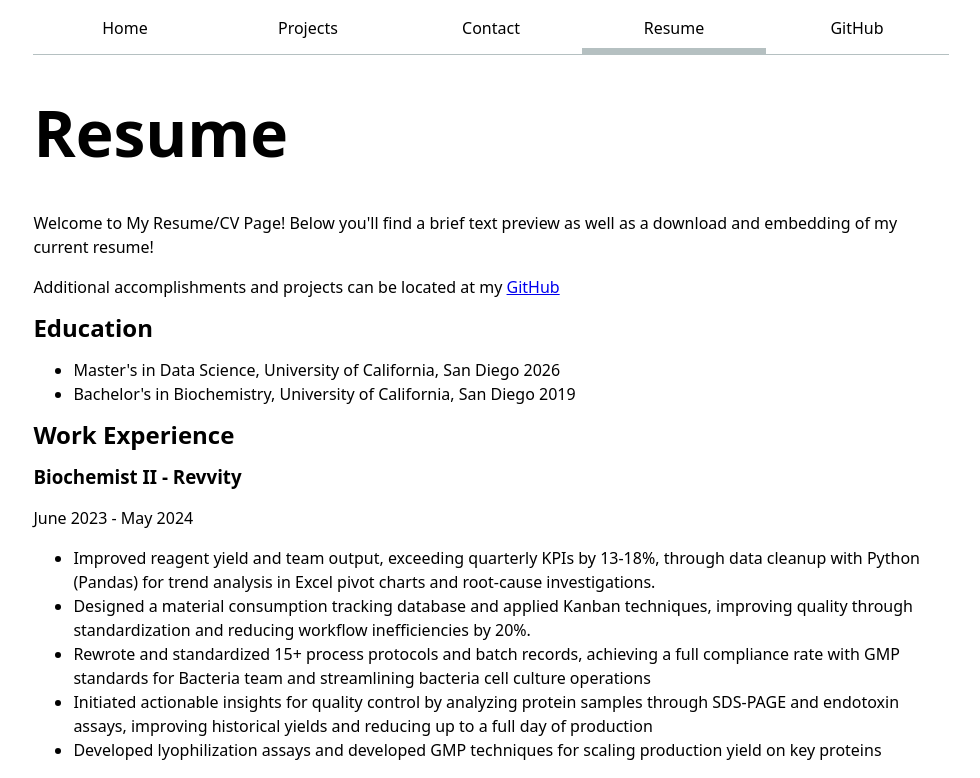
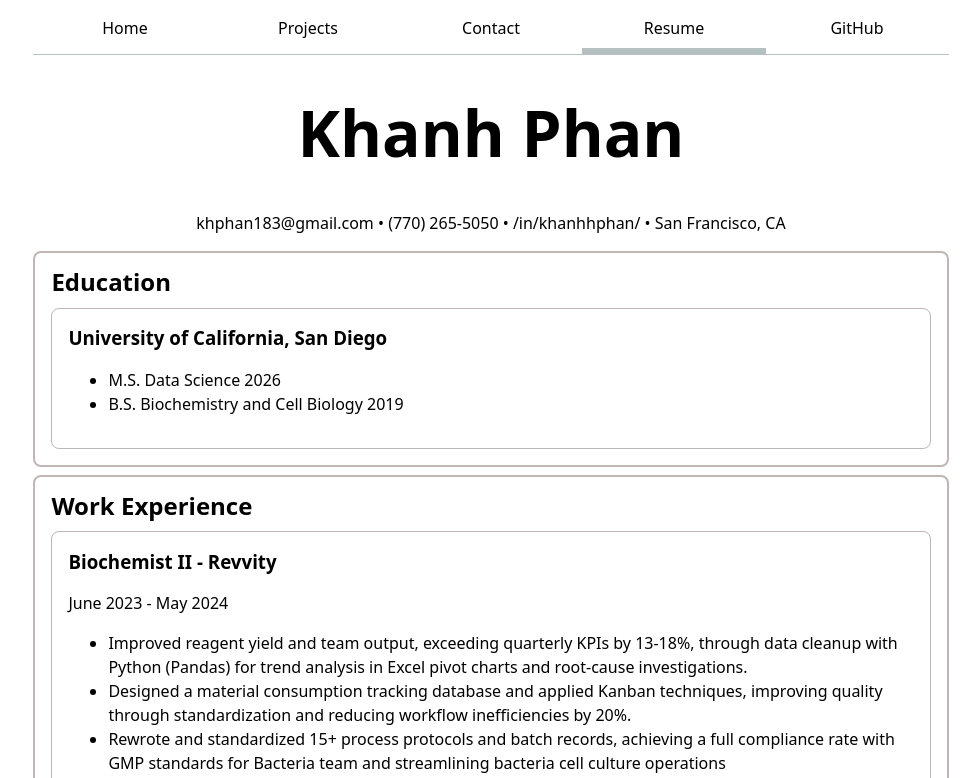
Before and after one commit to k-phantastic/vis_class_portfolio, a plain HTML site: page resume/index.html in a window 1280 px wide. Shown: the top 778 px of the page, without its empty margins (149-1129 px from the left). Drawn offline with Linux system fonts and the light colour scheme.

Commit message:
Additional changes to resume page

```diff
--- a/resume/index.html
+++ b/resume/index.html
@@ -14,21 +14,25 @@
         <a href="index.html" class="current">Resume</a>
         <a href="https://github.com/k-phantastic" target="_blank">GitHub</a>
     </nav>
-
-    <h1>Resume</h1>
-    <p>Welcome to My Resume/CV Page! Below you'll find a brief text preview as well as a download and embedding of my current resume!</p>
-    <p>Additional accomplishments and projects can be located at my <a href="https://github.com/k-phantastic" target="_blank">GitHub</a></p>
+<div class ="resume-page">
+    <header class="resume-header">
+        <h1>Khanh Phan</h1>
+        <p>khphan183@gmail.com • (770) 265-5050 • /in/khanhhphan/ • San Francisco, CA</p>
+    </header>
+    <!-- <p>Welcome to My Resume/CV Page! Below you'll find a brief text preview as well as a download and embedding of my current resume!</p> -->
+    <!-- <p>Additional accomplishments and projects can be located at my <a href="https://github.com/k-phantastic" target="_blank">GitHub</a></p> -->
     <!-- Required element: <section> -->
     <section>
         <!-- Required element: <heading> -->
         <h2>Education</h2>
         <!-- Required element: <article> -->
         <article>
-        <ul>
-            <!-- Required element: <time> -->
-            <li>Master's in Data Science, University of California, San Diego <time datetime="2026">2026</time></li>
-            <li>Bachelor's in Biochemistry, University of California, San Diego <time datetime="2019">2019</time></li>
-        </ul>
+            <h3>University of California, San Diego</h3>
+            <ul>
+                <!-- Required element: <time> -->
+                <li>M.S. Data Science <time datetime="2026">2026</time></li>
+                <li>B.S. Biochemistry and Cell Biology <time datetime="2019">2019</time></li>
+            </ul>
         </article>
     </section>
 
@@ -60,7 +64,7 @@
             </ul>
         </article>
     </section>
-<br>
+    <br>
     <div style="text-align: left;">
     <a href="../files/KhanhPhan_Resume.pdf" download aria-label="Download My Resume!" style="
         background-color:rgb(150, 150, 150);
@@ -77,5 +81,6 @@
     </div>
     <br><br>
     <embed src="../files/KhanhPhan_Resume.pdf" class="resume-embed" type="application/pdf">
+</div>
 </body>
 </html>
--- a/style.css
+++ b/style.css
@@ -92,3 +92,32 @@ form button {
     height: calc(100vh - 2em); /* Adjust height dynamically based on the viewport height */
     border: none; /* Optional: Remove border for a cleaner look */
 }
+
+.resume-header {
+    text-align: center;
+    margin: 0;
+    padding: 0;
+}
+
+.resume-page h2 {
+    margin-bottom: 0.5em; /* Add space below the section title */
+}
+
+.resume-page h3 {
+    margin-top: 0.2em;
+}
+
+.resume-page section {
+    border: 2px solid oklch(78.307% 0.01368 17.093); /* Draw a solid blue border around the section */
+    padding: 1em; /* Add padding inside the box */
+    margin: 0.5em 0; /* Add spacing above and below the section */
+    border-radius: 8px; /* Optional: Round the corners of the box */
+}
+
+.resume-page article {
+    border: 1.5px solid oklch(78.307% 0.01368 17.093);
+    padding: 1em;
+    margin-top: 0em;
+    margin-bottom: 0em;
+    border-radius: 8px; /* Optional: Round the corners of the box */
+}
```
